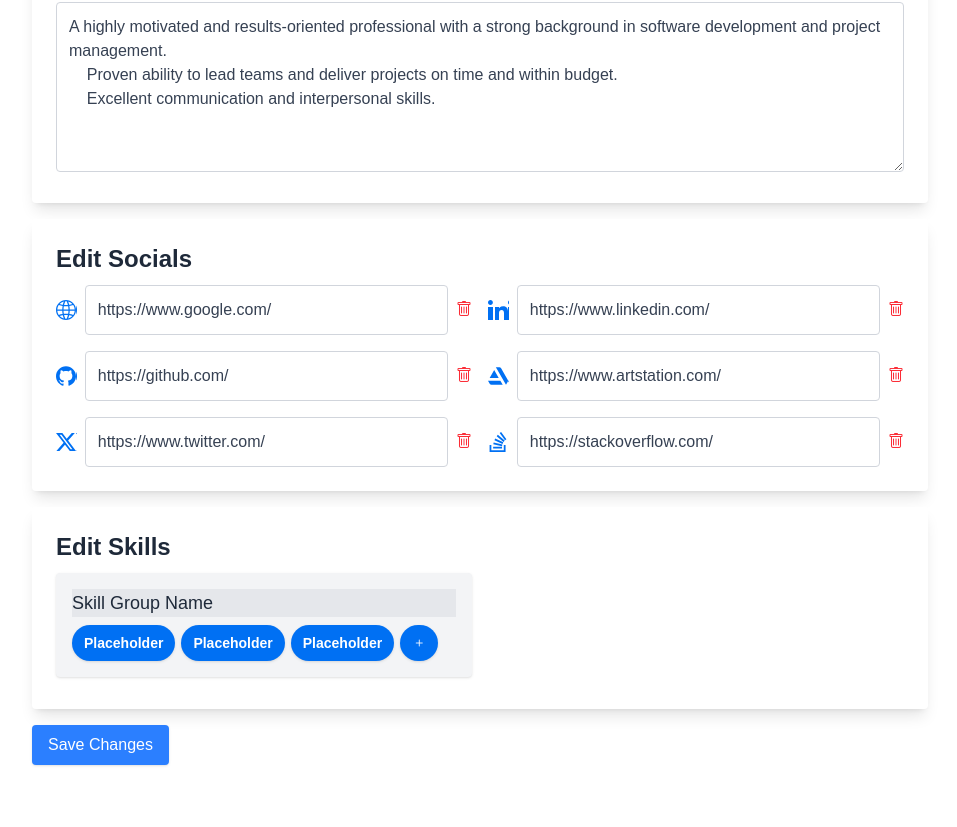
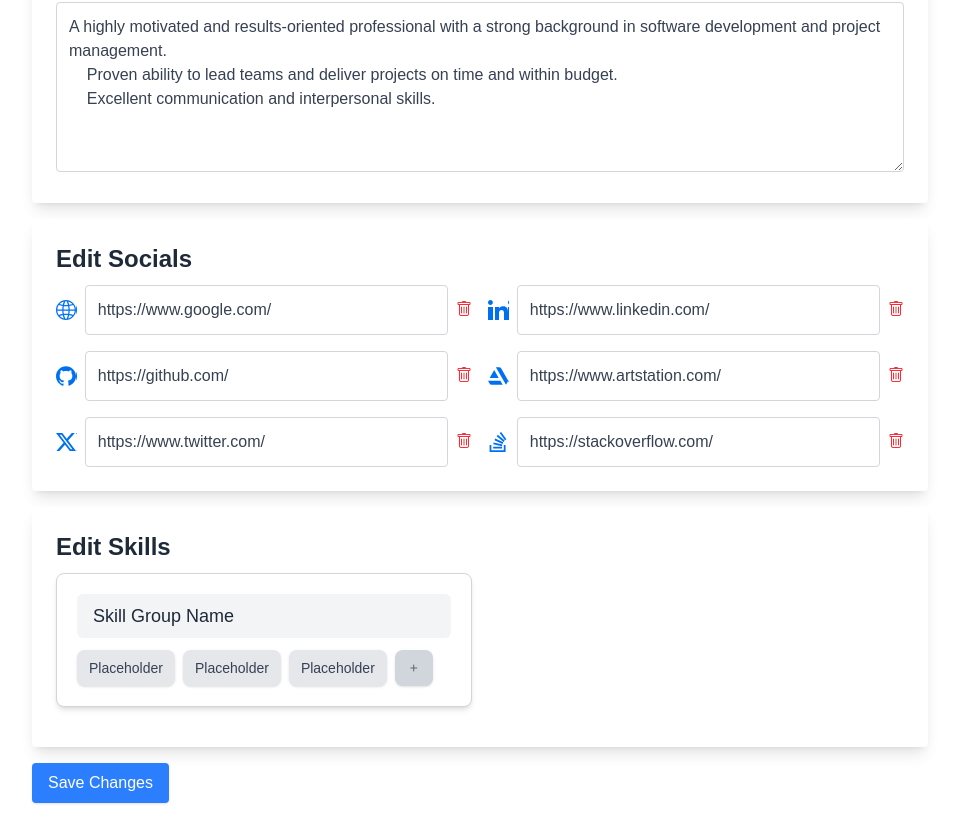
Before and after one commit to KiwiFunk/resume-builder, a Next.js app in the folder resume-app/: page /edit-details in a window 1280 px wide. Shown: the part 644-1471 px from the top of the page, without its empty margins (160-1117 px from the left). Before the commit the page ends 1433 px from the top, so only its background shows below. Built offline with nearby package versions, Linux system fonts and the light colour scheme.

Commit message:
Updated styling on skills edit display

```diff
--- a/resume-app/src/app/edit-details/page.js
+++ b/resume-app/src/app/edit-details/page.js
@@ -140,14 +140,23 @@ export default function EditDetailsPage() {
                     <div className="grid grid-cols-1 sm:grid-cols-2 gap-4">
                         {/* Map through current skills data */}
 
-                        <div id="skill-group" className="mb-2 w-full bg-gray-100 p-4 rounded shadow-sm">
-                            <h3 className="text-lg text-gray-800 bg-gray-200 w-full mb-2">Skill Group Name</h3>
-                            <div className="flex flex-wrap gap-1.5">
-                                {/* Map through skills in that group */}
-                                <span className="px-3 py-2 rounded-full bg-(--accent) text-white text-sm font-semibold shadow-sm">Placeholder</span>
-                                <span className="px-3 py-2 rounded-full bg-(--accent) text-white text-sm font-semibold shadow-sm">Placeholder</span>
-                                <span className="px-3 py-2 rounded-full bg-(--accent) text-white text-sm font-semibold shadow-sm">Placeholder</span>
-                                <span className="px-3 py-2 rounded-full bg-(--accent) text-white text-sm font-semibold shadow-sm"><i className="bi bi-plus"></i></span>
+                        <div id="skill-group" className="mb-4 w-full bg-white p-5 rounded-lg shadow-md border border-gray-300">
+                            <h3 className="text-lg font-medium text-gray-800 bg-gray-100 w-full py-2 px-4 rounded-md">
+                                Skill Group Name
+                            </h3>
+
+                            <div className="flex flex-wrap gap-2 mt-3">
+                                {/* Skill Tags */}
+                                {["Placeholder", "Placeholder", "Placeholder"].map((skill, index) => (
+                                <span key={index} className="px-3 py-2 rounded-lg bg-gray-200 text-gray-700 text-sm font-medium shadow-sm hover:bg-gray-300 transition duration-200">
+                                    {skill}
+                                </span>
+                                ))}
+
+                                {/* Add Skill Button */}
+                                <button className="px-3 py-2 rounded-lg bg-gray-300 text-gray-600 text-sm font-medium shadow-sm hover:bg-gray-400 transition duration-200">
+                                <i className="bi bi-plus"></i>
+                                </button>
                             </div>
                         </div>
 
```
